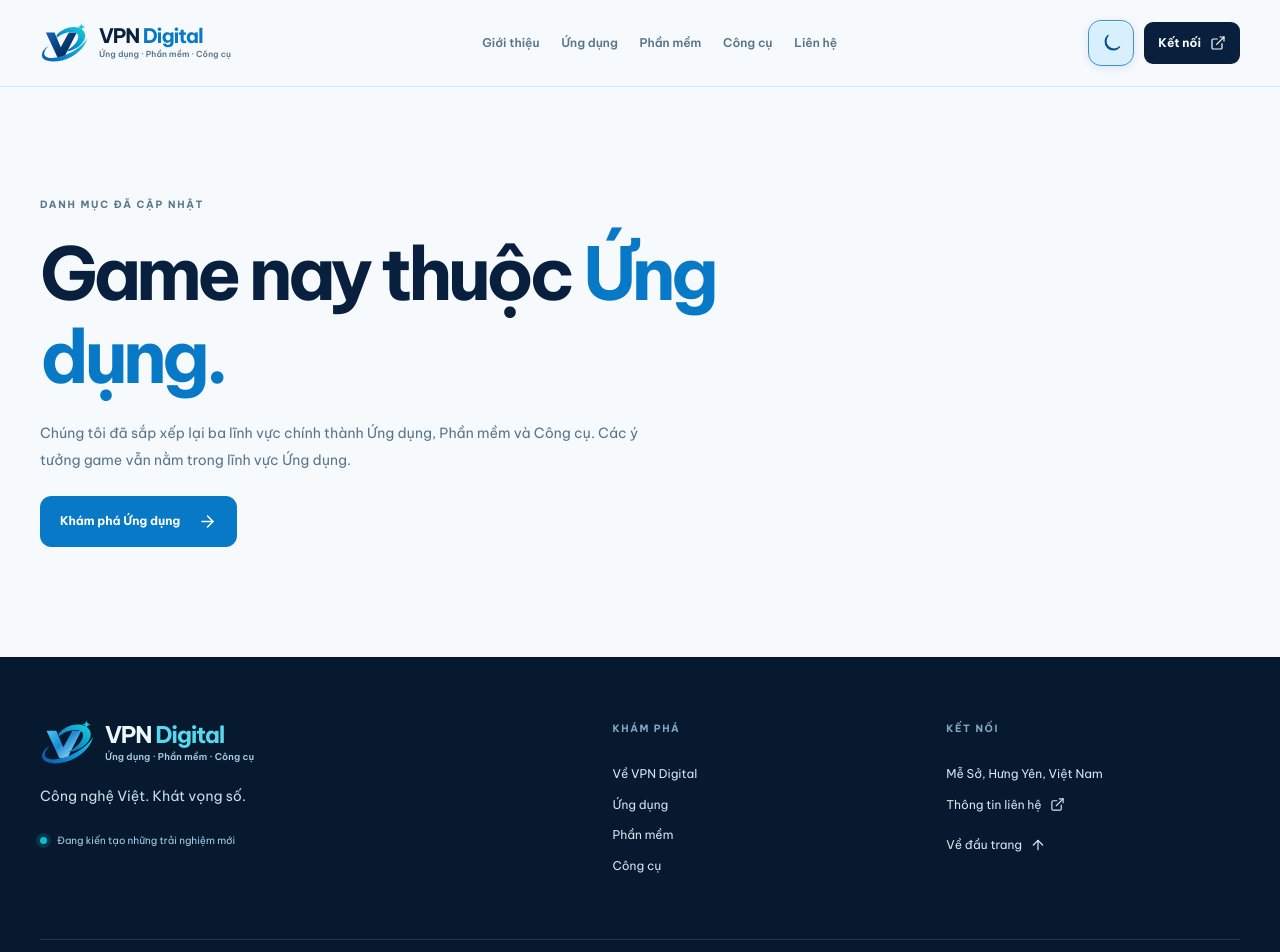
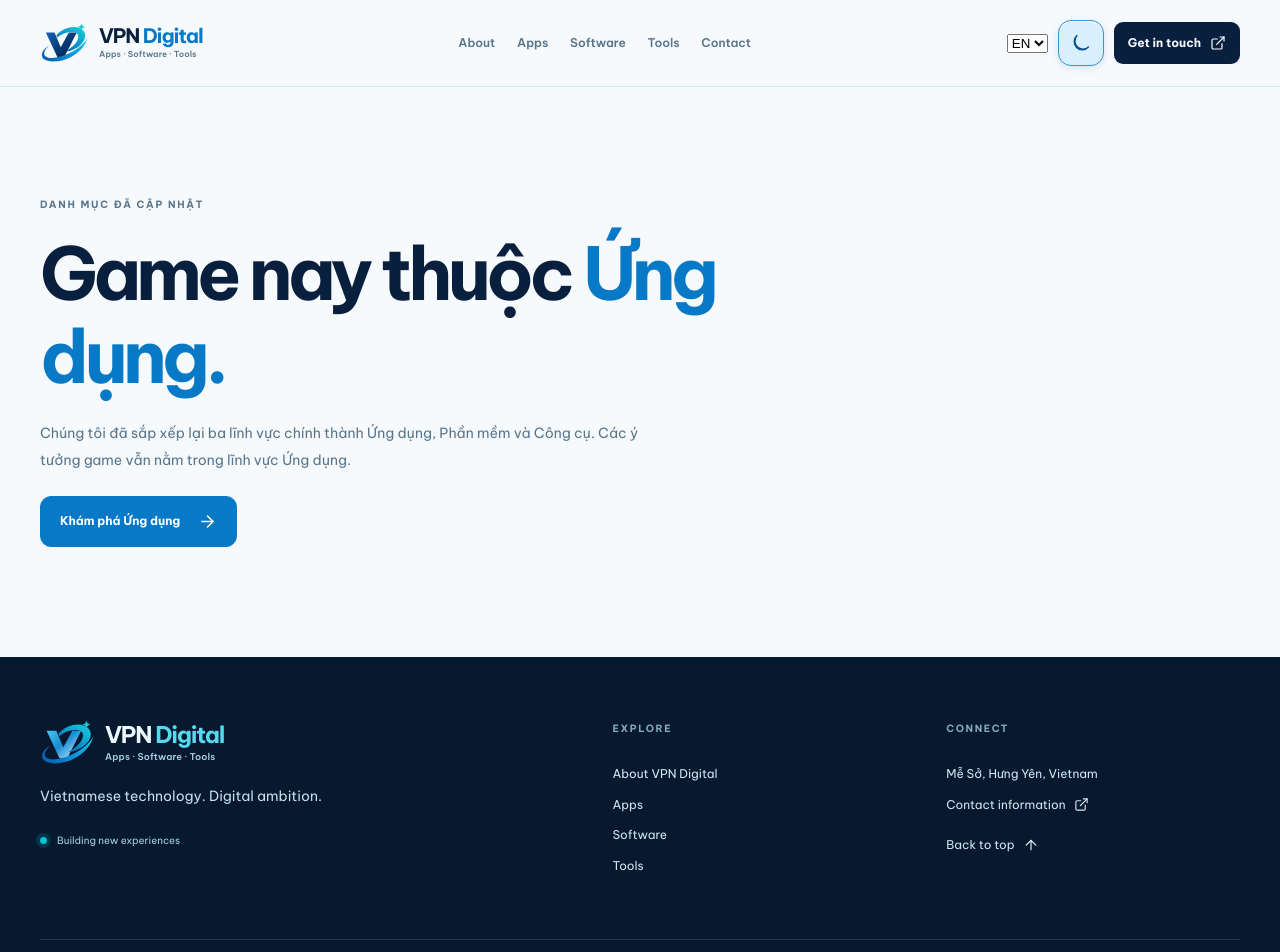
Before and after one commit to vpn2k1/vpndigital, a Next.js app: page /game in a window 1280 px wide. Shown: the top 952 px of the page. Built offline with nearby package versions, Linux system fonts and the light colour scheme; no server answers.

Commit message:
feat(i18n): wire navigation, product cards, form and SEO to EN/VI translations

```diff
--- a/app/layout.tsx
+++ b/app/layout.tsx
@@ -1,20 +1,25 @@
 import type { Metadata } from 'next';
 import { siteUrl, indexable } from '@/lib/seo';
 import { MotionReveal } from '@/components/MotionReveal';
+import { LanguageDocument } from '@/components/LanguageDocument';
 import './studio.css';
 import '@fontsource/be-vietnam-pro/400.css';
 import '@fontsource/be-vietnam-pro/500.css';
 import '@fontsource/be-vietnam-pro/600.css';
 import '@fontsource/be-vietnam-pro/700.css';
-const title = 'VPN Digital | Ứng dụng · Phần mềm · Công cụ';
-const description = 'PhuongNam Digital — Công ty TNHH Một Thành Viên Công Nghệ Số Phương Nam. Phát triển ứng dụng, phần mềm và công cụ số.';
+
+const title = 'VPN Digital | Apps · Software · Tools';
+const description = 'VPN Digital — exploring digital applications, software and tools, by Phuong Nam Digital Technology in Vietnam.';
 export const metadata: Metadata = {
   title, description,
-  ...(siteUrl ? { metadataBase: siteUrl, alternates: { canonical: '/' } } : {}),
+  ...(siteUrl ? { metadataBase: siteUrl } : {}),
   robots: { index: indexable, follow: indexable },
-  openGraph: { title, description, locale: 'vi_VN', type: 'website', siteName: 'PhuongNam Digital', ...(siteUrl ? { url: siteUrl.href, images: [{ url: '/og-image.png', width: 1200, height: 630, alt: 'PhuongNam Digital — Công nghệ Việt. Khát vọng số.' }] } : {}) },
+  openGraph: { title, description, locale: 'en_US', type: 'website', siteName: 'VPN Digital',
+    ...(siteUrl ? { url: siteUrl.href, images: [{ url: '/og-image.png', width: 1200, height: 630, alt: 'VPN Digital — Digital experiences' }] } : {}) },
   icons: { icon: [{ url: '/favicon.svg', type: 'image/svg+xml' }, { url: '/brand/vpn-digital/favicon-32.png', sizes: '32x32', type: 'image/png' }], apple: '/apple-touch-icon.png' },
 };
 export default function RootLayout({ children }: Readonly<{ children: React.ReactNode }>) {
-  return <html lang="vi"><head><script dangerouslySetInnerHTML={{ __html: "try{var t=localStorage.getItem('phuongnam-theme');if(t==='light'||t==='dark')document.documentElement.dataset.theme=t}catch(e){}" }} /></head><body><MotionReveal />{children}</body></html>;
+  return <html lang="en"><head><script dangerouslySetInnerHTML={{ __html: "try{var t=localStorage.getItem('phuongnam-theme');if(t==='light'||t==='dark')document.documentElement.dataset.theme=t}catch(e){}" }} /></head>
+    <body><LanguageDocument/><MotionReveal />{children}</body>
+  </html>;
 }
--- a/components/BrandLockup.tsx
+++ b/components/BrandLockup.tsx
@@ -1,5 +1,8 @@
-/** Logo artwork stays an image; brand name and tagline remain genuine HTML text. */
-export function BrandLockup({ variant = 'header' }: { variant?: 'header' | 'footer' | 'stage' | 'overlay' }) {
+import type { Locale } from '@/config/i18n';
+import { getStrings } from '@/config/strings';
+
+/** Brand icon remains a real image; name and translated tagline are HTML text. */
+export function BrandLockup({ variant = 'header', locale = 'en' }: { variant?: 'header' | 'footer' | 'stage' | 'overlay'; locale?: Locale }) {
   return <span className={'brand-lockup brand-lockup-' + variant}>
     <span className="brand-lockup-icon" aria-hidden="true">
       <img className="brand-icon-light" src="/brand/vpn-digital/mark.svg" alt="" width={260} height={214} decoding="async" />
@@ -7,7 +10,7 @@ export function BrandLockup({ variant = 'header' }: { variant?: 'header' | 'foot
     </span>
     <span className="brand-lockup-copy">
       <span className="brand-lockup-name">VPN <span>Digital</span></span>
-      <span className="brand-lockup-tagline">Ứng dụng · Phần mềm · Công cụ</span>
+      <span className="brand-lockup-tagline">{getStrings(locale).brand.tagline}</span>
     </span>
   </span>;
 }
--- a/components/Footer.tsx
+++ b/components/Footer.tsx
@@ -1,31 +1,38 @@
+'use client';
+
 import { company } from '@/content/company';
 import { categories } from '@/content/catalog';
+import { categoryHref, homeHref } from '@/config/i18n';
+import { getStrings } from '@/config/strings';
+import { useLanguage } from '@/hooks/useLanguage';
+import { BrandLockup } from './BrandLockup';
 import { Icon } from './Icon';
-import { BrandLockup } from './BrandLockup';
 
 export function Footer() {
+  const { locale } = useLanguage();
+  const s = getStrings(locale);
   return <footer className="footer">
     <div className="container footer-main">
       <div className="footer-intro">
-        <a className="footer-brand" href="/" aria-label="VPN Digital — Trang chủ"><BrandLockup variant="footer" /></a>
-        <p>Công nghệ Việt. Khát vọng số.</p>
-        <span className="footer-status"><span className="status-dot" aria-hidden="true"/> Đang kiến tạo những trải nghiệm mới</span>
+        <a className="footer-brand" href={homeHref(locale)} aria-label={'VPN Digital — ' + s.nav.home}><BrandLockup variant="footer" locale={locale} /></a>
+        <p>{s.footer.mission}</p>
+        <span className="footer-status"><span className="status-dot" aria-hidden="true"/> {s.footer.status}</span>
       </div>
-      <nav className="footer-links" aria-label="Khám phá website">
-        <p className="footer-heading">KHÁM PHÁ</p>
-        <a href="/#gioi-thieu">Về VPN Digital</a>
-        {categories.map(category => <a href={'/' + category.slug + '/'} key={category.slug}>{category.name}</a>)}
+      <nav className="footer-links" aria-label={s.footer.explore}>
+        <p className="footer-heading">{s.footer.explore}</p>
+        <a href={homeHref(locale) + '#gioi-thieu'}>{s.footer.about}</a>
+        {categories.map(category => <a href={categoryHref(locale, category.slug)} key={category.slug}>{s.categoryContent[category.slug].name}</a>)}
       </nav>
       <div className="footer-contact">
-        <p className="footer-heading">KẾT NỐI</p>
-        <p>{company.locality}, Việt Nam</p>
-        <a href="/#lien-he">Thông tin liên hệ <Icon name="external" size={15}/></a>
-        <a href="#top" className="footer-top-link">Về đầu trang <Icon name="up" size={16}/></a>
+        <p className="footer-heading">{s.footer.connect}</p>
+        <p>{company.locality}, {s.footer.vietnam}</p>
+        <a href={homeHref(locale) + '#lien-he'}>{s.footer.contactInfo} <Icon name="external" size={15}/></a>
+        <a href="#top" className="footer-top-link">{s.footer.top} <Icon name="up" size={16}/></a>
       </div>
     </div>
     <div className="container footer-bottom">
-      <span>© {new Date().getFullYear()} VPN Digital. Một dự án của Công nghệ số Phương Nam.</span>
-      <span>Mã số thuế: {company.taxId}</span>
+      <span>© {new Date().getFullYear()} VPN Digital. {s.company.attribution}</span>
+      <span>{s.company.taxLabel}: {company.taxId}</span>
     </div>
   </footer>;
 }
--- a/components/Header.tsx
+++ b/components/Header.tsx
@@ -2,16 +2,20 @@
 
 import { usePathname } from 'next/navigation';
 import { useEffect, useRef, useState } from 'react';
-import { navigation } from '@/content/company';
+import { categoryHref, homeHref } from '@/config/i18n';
+import { getStrings } from '@/config/strings';
+import { useLanguage } from '@/hooks/useLanguage';
 import { ThemeToggle } from './ThemeToggle';
+import { LanguageSwitcher } from './LanguageSwitcher';
+import { BrandLockup } from './BrandLockup';
 import { Icon } from './Icon';
-import { BrandLockup } from './BrandLockup';
 
 export function Header() {
   const pathname = usePathname();
+  const { locale } = useLanguage();
+  const s = getStrings(locale);
   const [open, setOpen] = useState(false);
   const toggleRef = useRef<HTMLButtonElement>(null);
-
   useEffect(() => {
     const onEscape = (event: KeyboardEvent) => {
       if (event.key === 'Escape') { setOpen(false); toggleRef.current?.focus(); }
@@ -25,23 +29,30 @@ export function Header() {
       media.removeEventListener('change', closeAtDesktop);
     };
   }, []);
-
+  const navigation = [
+    { href: homeHref(locale) + '#gioi-thieu', label: s.nav.about },
+    { href: categoryHref(locale, 'ung-dung'), label: s.nav.apps },
+    { href: categoryHref(locale, 'phan-mem'), label: s.nav.software },
+    { href: categoryHref(locale, 'cong-cu'), label: s.nav.tools },
+    { href: homeHref(locale) + '#lien-he', label: s.nav.contact },
+  ];
   return <header className="site-header">
     <div className="container header-inner">
-      <a className="brand" href="/" aria-label="VPN Digital — Trang chủ" onClick={() => setOpen(false)}>
-        <BrandLockup variant="header" />
+      <a className="brand" href={homeHref(locale)} aria-label={'VPN Digital — ' + s.nav.home} onClick={() => setOpen(false)}>
+        <BrandLockup variant="header" locale={locale} />
       </a>
-      <nav id="main-navigation" className={open ? 'main-nav is-open' : 'main-nav'} aria-label="Điều hướng chính">
+      <nav id="main-navigation" className={open ? 'main-nav is-open' : 'main-nav'} aria-label={locale === 'en' ? 'Main navigation' : 'Điều hướng chính'}>
         {navigation.map(item => {
           const active = !item.href.includes('#') && pathname.replace(/\/$/, '') === item.href.replace(/\/$/, '');
           return <a key={item.href} href={item.href} aria-current={active ? 'page' : undefined} onClick={() => setOpen(false)}>{item.label}</a>;
         })}
-        <a className="mobile-nav-contact" href="/#lien-he" onClick={() => setOpen(false)}>Kết nối với chúng tôi <Icon name="arrow" size={18}/></a>
+        <a className="mobile-nav-contact" href={homeHref(locale) + '#lien-he'} onClick={() => setOpen(false)}>{s.nav.mobileConnect} <Icon name="arrow" size={18}/></a>
       </nav>
       <div className="header-actions">
+        <LanguageSwitcher />
         <ThemeToggle />
-        <a className="header-cta" href="/#lien-he">Kết nối <Icon name="external" size={16} /></a>
-        <button className="menu-toggle" ref={toggleRef} type="button" aria-expanded={open} aria-controls="main-navigation" aria-label={open ? 'Đóng menu' : 'Mở menu'} onClick={() => setOpen(value => !value)}>
+        <a className="header-cta" href={homeHref(locale) + '#lien-he'}>{s.nav.connect} <Icon name="external" size={16} /></a>
+        <button className="menu-toggle" ref={toggleRef} type="button" aria-expanded={open} aria-controls="main-navigation" aria-label={open ? 'Close menu' : 'Mở menu'} onClick={() => setOpen(value => !value)}>
           <span/><span/>
         </button>
       </div>
```
Also changed, not shown: app/not-found.tsx (+17 -1 lines), app/sitemap.ts (+12 -1 lines), components/CategoryNav.tsx (+12 -4 lines), components/ContactForm.tsx (+16 -12 lines), components/ProductCard.tsx (+17 -8 lines).
